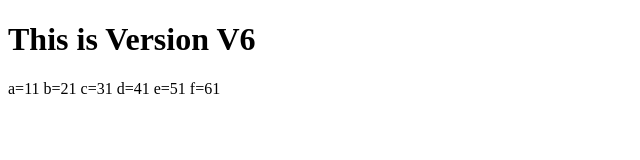
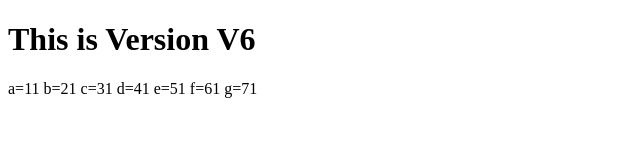
Before and after one commit to shivam0786tab/git, a plain HTML site: page index.html in a window 1280 px wide. Shown: the full height of the page, 0-640 px from the left. Drawn offline with Linux system fonts and the light colour scheme.

Commit message:
added g variable

```diff
--- a/index.html
+++ b/index.html
@@ -14,6 +14,7 @@
     d=41
     e=51
     f=61
+    g=71
 
 </body>
 </html>
```
